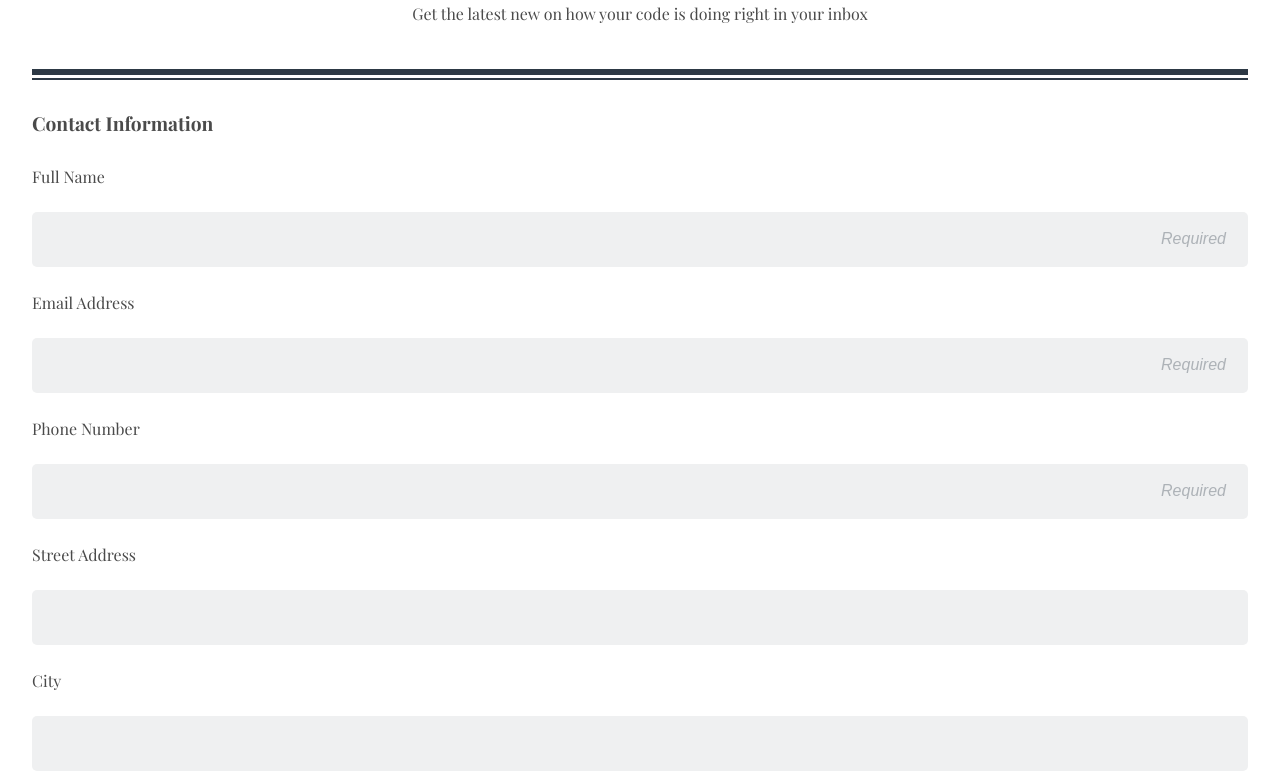
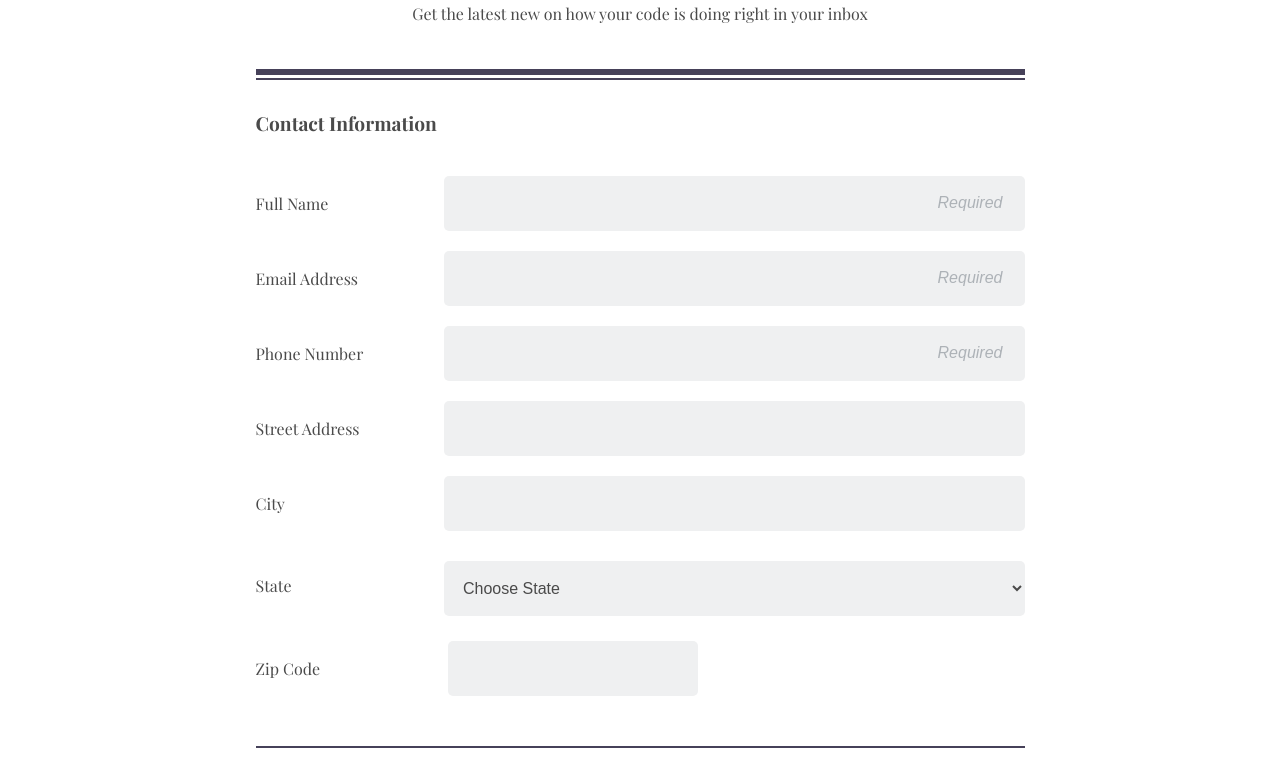
Before and after one commit to gerardbcruz/Techdegree-Unit-3, a plain HTML site: page index.html in a window 1280 px wide. Shown: the part 165-940 px from the top of the page. Drawn offline with nearby package versions, Linux system fonts and the light colour scheme.

Commit message:
Added Media Query
Breakpoint at 768px

```diff
--- a/index.html
+++ b/index.html
@@ -23,23 +23,34 @@
       <fieldset class="contact-info">
         <legend>Contact Information</legend>
 
-        <label for="name">Full Name</label>
-        <input type="text" id="name" name="user-name" placeholder="Required">
+        <div class="contact-row">
+          <label class="contact-row-items" for="name">Full Name</label>
+          <input class="contact-row-items" type="text" id="name" name="user-name" placeholder="Required">
+        </div>
 
-        <label for="email">Email Address</label>
-        <input type="text" id="email" name="user-email" placeholder="Required">
+        <div class="contact-row">
+        <label class="contact-row-items" for="email">Email Address</label>
+        <input class="contact-row-items" type="text" id="email" name="user-email" placeholder="Required">
+        </div>
 
-        <label for="phone">Phone Number</label>
-        <input type="text" id="phone" name="user-phone" placeholder="Required">
+        <div class="contact-row">
+        <label class="contact-row-items" for="phone">Phone Number</label>
+        <input class="contact-row-items" type="text" id="phone" name="user-phone" placeholder="Required">
+        </div>
 
-        <label for="street">Street Address</label>
-        <input type="text" id="street" name="user-street-address">
+        <div class="contact-row">
+        <label class="contact-row-items" for="street">Street Address</label>
+        <input class="contact-row-items" type="text" id="street" name="user-street-address">
+        </div>
 
-        <label for="city">City</label>
-        <input type="text" id="city" name="user-city">
+        <div class="contact-row">
+        <label class="contact-row-items" for="city">City</label>
+        <input class="contact-row-items" type="text" id="city" name="user-city">
+        </div>
 
-        <label for="state">State</label>
-        <select id="state" name="user-state">
+        <div class="contact-row">
+        <label class="contact-row-items" for="state">State</label>
+        <select class="contact-row-items" id="state" name="user-state">
           <<option value="">Choose State</option>
           <option value="Alabama">Alabama</option>
           <option value="Alaska">Alaska</option>
@@ -92,9 +103,12 @@
           <option value="Wisconsin">Wisconsin</option>
           <option value="Wyoming">Wyoming</option>
         </select>
+        </div>
 
+        <div class="contact-row">
         <label for="zip">Zip Code</label>
         <input type="text" id="zip" name="user-zip">
+        </div>
       </fieldset>
 
 
--- a/styles/styles.css
+++ b/styles/styles.css
@@ -7,29 +7,37 @@
 .container {
   width: 95%;
   margin: 0 auto;
+  max-width: 769px;
 }
 
 body {
   margin: 0;
+  padding-bottom: 100px;
   font-family: "Playfair Display", serif;
   color: #4A4A4A;
   text-align: center;
-  /* line-height: 1.6em; */
+}
+
+input,
+select,
+textarea,
+button {
+  outline: 0;
 }
 
 /* Header Styles */
 
 .header-message {
-  border-bottom: 2px solid #2d3945;
+  border-bottom: 2px solid #464159;
 }
 
 hr {
-  border: 3.5px solid #2d3945;
+  border: 3.5px solid #464159;
   margin: 45px 0 3px;
 }
 
 h1 {
-  background: #2d3945;
+  background: #464159;
   margin: 0 0 35px;
   padding: 24px;
   color: #fff;
@@ -43,7 +51,8 @@ h2 {
   font-size: 1.4em;
 }
 
-/* Form Styles */
+/* FORM STYLES */
+/* Form Contact Info Styles */
 
 form {
   padding: 30px 0;
@@ -62,12 +71,6 @@ fieldset {
   margin: 0 0 30px;
 }
 
-input,
-select,
-textarea {
-  outline: 0;
-}
-
 .contact-info label,
 input[type="text"],
 select,
@@ -82,18 +85,18 @@ textarea {
 }
 
 input[type="text"],
-select {
+select,
+textarea {
   background: #eff0f1;
-  height: 55px;
+  color: #4A4A4A;
   border-radius: 5px;
   border: none;
   padding-left: 15px;
-  color: #adb2b7;
 }
 
 input[type="text"],
-textarea {
-  color: #4A4A4A;
+select {
+  height: 55px;
 }
 
 input::placeholder {
@@ -109,21 +112,22 @@ input[name="user-zip"] {
 }
 
 .contact-info {
-  border-bottom: 2px solid #2d3945;
+  border-bottom: 2px solid #464159;
   padding-bottom: 30px;
 }
 
 input,
 textarea,
 select {
-  transition: background .6s ease;
+  transition: background .6s ease-out;
 }
 
 input:focus,
 textarea:focus,
 select:focus {
-  background: #2d3945;
-  color: #fff;
+  background: #fef6fb;
+  color: #464159;
+  border: 2px solid #464159;
 }
 
 /* Form Newsletter Styles */
@@ -138,13 +142,13 @@ select:focus {
 }
 
 textarea {
-  background: #eff0f1;
   height: 180px;
   resize: none;
-  border-radius: 5px;
-  border: none;
-  padding-left: 15px;
-  padding-top: 10px;
+  padding-top: 15px;
+}
+
+textarea::placeholder {
+  color: #adb2b7;
 }
 
 label[for="comments"] {
@@ -152,7 +156,7 @@ label[for="comments"] {
 }
 
 button[type="submit"] {
-  background: #4ebbb5;
+  background: #464159;
   padding: 20px 0;
   width: 100%;
   font-size: 1.3em;
@@ -165,7 +169,44 @@ button[type="submit"] {
 }
 
 .footer {
-  margin: 0 0 40px;
+  margin: 0 0 20px;
   font-style: italic;
-  font-size: .95em;
+  font-size: .875em;
 }
+
+/* MEDIA QUERIES */
+
+@media screen and (min-width: 768px) {
+
+  .contact-info legend {
+    margin-bottom: 20px;
+  }
+
+  .contact-row {
+    display: flex;
+    align-items: center;
+    flex-direction: row;
+    justify-content: flex-start;
+  }
+
+  .contact-row-items {
+    flex: 1;
+  }
+
+  .contact-row-items:last-child {
+    flex: 3;
+  }
+
+  .contact-info label {
+    width: 25%;
+  }
+
+  #zip {
+    max-width: 250px;
+  }
+
+  input[type="text"],
+  .contact-info label {
+    margin: 0 0 20px;
+  }
+}
```
Also changed, not shown: 1 other file.
